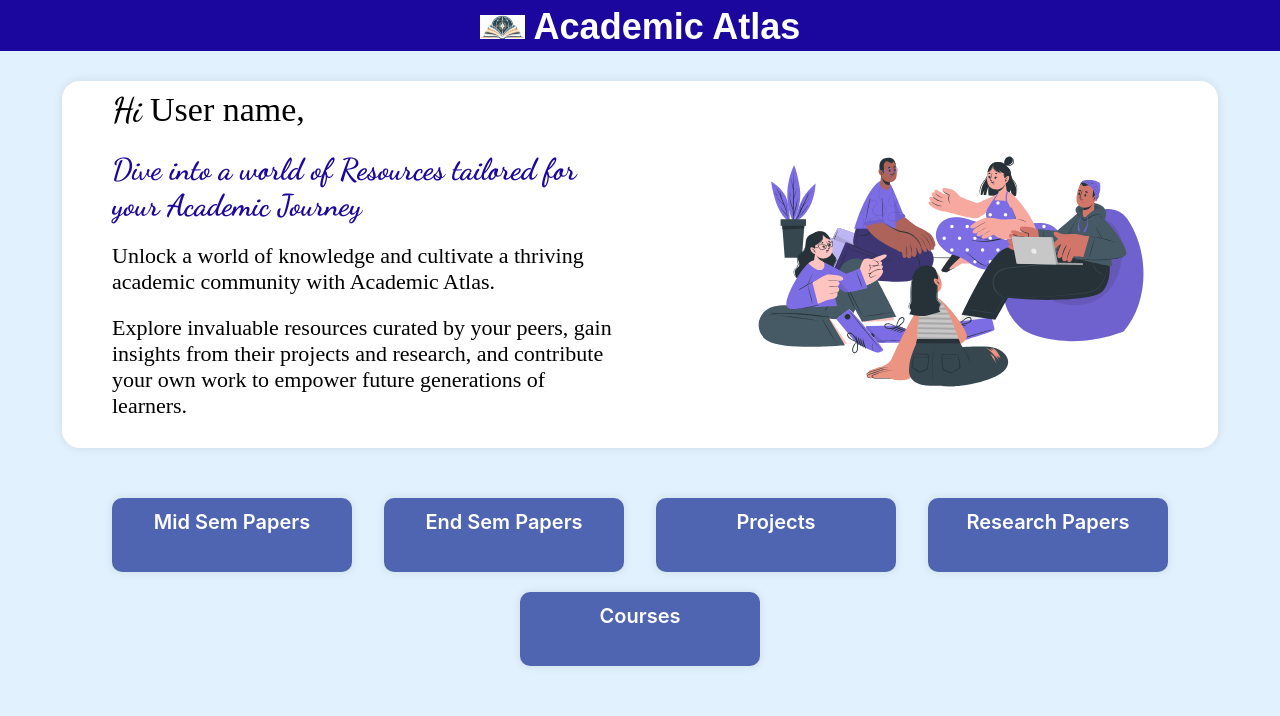
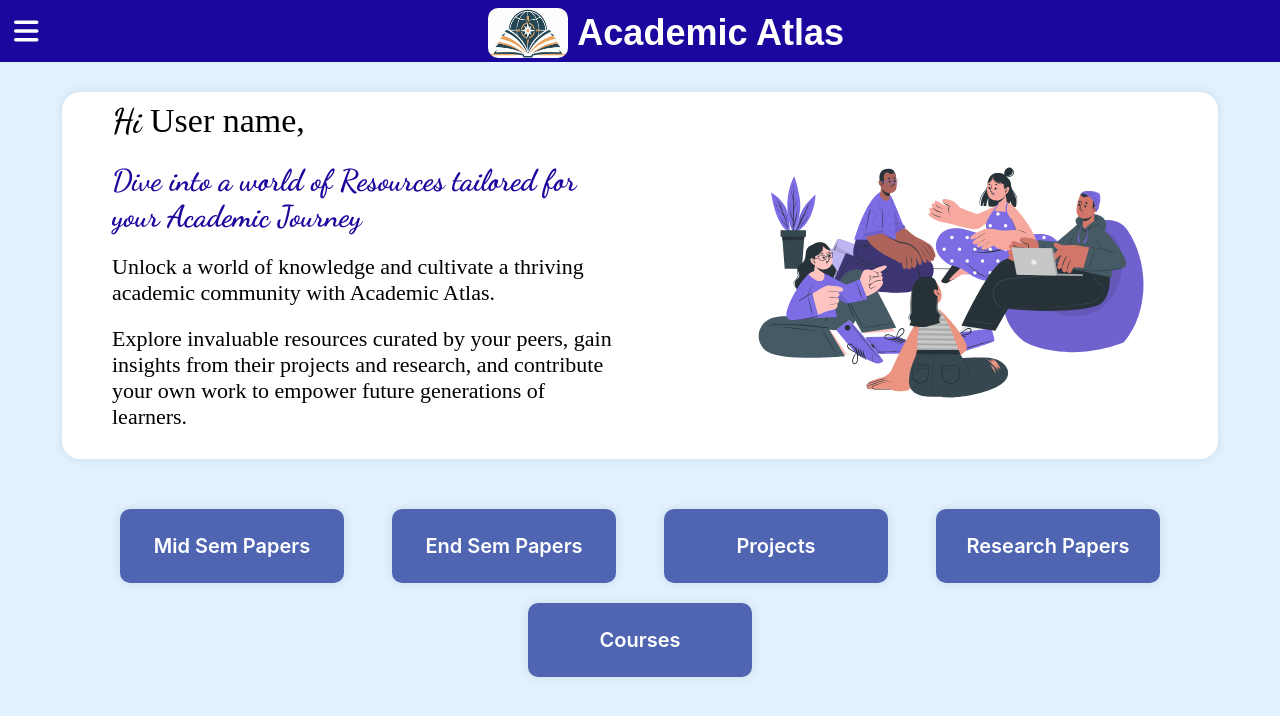
Before and after one commit to nazeer-18/Academic-Atlas, a React (Create React App) app in the folder academic-atlas/: page / in a window 1280 px wide. Shown: the top 716 px of the page. Built offline with nearby package versions, Linux system fonts and the light colour scheme.

Commit message:
sidenav feature added, modified home page

```diff
--- a/academic-atlas/package.json
+++ b/academic-atlas/package.json
@@ -3,12 +3,17 @@
   "version": "0.1.0",
   "private": true,
   "dependencies": {
+    "@fortawesome/fontawesome-svg-core": "^6.5.2",
+    "@fortawesome/free-solid-svg-icons": "^6.5.2",
+    "@fortawesome/react-fontawesome": "^0.2.2",
     "@testing-library/jest-dom": "^5.17.0",
     "@testing-library/react": "^13.4.0",
     "@testing-library/user-event": "^13.5.0",
     "axios": "^1.7.2",
+    "fontawesome": "^5.6.3",
     "react": "^18.3.1",
     "react-dom": "^18.3.1",
+    "react-fontawesome": "^1.7.1",
     "react-router-dom": "^6.23.1",
     "react-scripts": "5.0.1",
     "web-vitals": "^2.1.4"
--- a/academic-atlas/src/components/Navbar.js
+++ b/academic-atlas/src/components/Navbar.js
@@ -1,11 +1,64 @@
+import React from 'react';
+import { Link } from 'react-router-dom';
 import '../styles/Navbar.css';
 import logoImage from '../assets/logo.jpg';
+import { FontAwesomeIcon } from '@fortawesome/react-fontawesome';
+import { faBars,faHouse,faFileLines ,faDiagramProject, faPlus,faAnglesLeft} from '@fortawesome/free-solid-svg-icons';
 
 export default function Navbar() {
+    const handleSideNav = () => {
+        const hamburger = document.querySelector('.hamburger');
+        const hiddenSideNav = document.querySelector('.hidden-side-nav');
+        hiddenSideNav.classList.toggle('show-side-nav');
+    }
     return (
-        <div className="navbar-header">
-            <img src={logoImage} alt="logo" />
-            Academic Atlas
+        <div className="nav-page">
+            <div className="side-nav">
+                <div className="hamburger" onClick={handleSideNav}>
+                    <FontAwesomeIcon icon={faBars} />
+                </div>
+                <div className="hidden-side-nav">
+                    <div className="sidenav-head" onClick={handleSideNav}>
+                        <FontAwesomeIcon icon={faAnglesLeft}  />  Go Back
+                    </div>
+                    <div className="sidenav-content">
+                        <Link>
+                            <div className="sidenav-item">
+                                <FontAwesomeIcon icon={faHouse} />Home
+                            </div>
+                        </Link>
+                        <Link to="/midsem">
+                            <div className="sidenav-item">
+                                <FontAwesomeIcon icon={faFileLines} />Midsem Papers
+                            </div>
+                        </Link>
+                        <Link to="/endsem">
+                            <div className="sidenav-item">
+                                <FontAwesomeIcon icon={faFileLines} />Endsem Papers
+                            </div>
+                        </Link>
+                        <Link to="/project">
+                            <div className="sidenav-item">
+                                <FontAwesomeIcon icon={faDiagramProject} />Projects
+                            </div>
+                        </Link>
+                        <Link to="/research">
+                            <div className="sidenav-item">
+                                <FontAwesomeIcon icon={faFileLines} />Research Papers
+                            </div>
+                        </Link>
+                        <Link to="/contribute">
+                            <div className="sidenav-item">
+                                <FontAwesomeIcon icon={faPlus} />Contribute Resource
+                            </div>
+                        </Link>
+                    </div>
+                </div>
+            </div>
+            <div className="navbar-header">
+                <img src={logoImage} alt="logo" />
+                Academic Atlas
+            </div>
         </div>
     );
 }
--- a/academic-atlas/src/styles/HomePage.css
+++ b/academic-atlas/src/styles/HomePage.css
@@ -33,9 +33,10 @@
 }
 
 .main-greeting{
-    font-weight: 400;
+    font-weight: 500;
     font-size:34px;
     font-family: 'merriweather';
+
 }
 
 .add-greeting{
@@ -73,7 +74,7 @@
     background-color: #4056aae6;
     color: white;
     margin: 10px auto;
-    padding: 12px 20px;
+    padding: 12px;
     font-size: 20px;
     cursor: pointer;
     border-radius: 10px;
@@ -82,6 +83,9 @@
     height:50px;
     text-align: center;
     box-shadow: 0 0 10px rgba(0,0,0,0.1);
+    display: flex;
+    justify-content: center;
+    align-items: center;
 }
 
 @media(max-width:1000px){
--- a/academic-atlas/src/styles/Navbar.css
+++ b/academic-atlas/src/styles/Navbar.css
@@ -1,22 +1,105 @@
-*{
-    padding: 0;
-    margin: 0;
+.nav-page{
+    background-color: #1B079D;
+    display: flex;
+    color: white;
+    align-items: center;
 }
 
 .navbar-header{
-    background-color: #1B079D;
-    color: white;
-    display: flex;
-    align-items: center;
-    justify-content: center;
     font-weight: 700;
     padding-top:6px;
     padding-bottom:3px;
+    margin:0px auto;
+    display: flex;
+    align-items: center;
     font-family: 'monserrat', sans-serif;
     font-size:36px;
 }
 
 .navbar-header img{
-    width: 45px;
+    width: 80px;
+    height:50px;
     margin-right: 9px;
+    border-radius: 10px;
 }
+
+.side-nav{
+    float: left;
+}
+
+.sidenav-head{
+    margin-left: 9px;
+    padding-top: 4px;
+    cursor: pointer;
+    font-size: 22px;
+    font-weight: 400;
+}
+
+.sidenav-item{
+    background-color: white;
+    margin:  6px 0px;
+    padding: 10px 12px;
+    font-size: 22px;
+    letter-spacing: 1px;
+    width:250px;
+    border-radius:0px 9px 9px 0px;
+}
+
+.sidenav-item:hover{
+    background-color: #4056aae6;
+    color: white;
+}
+
+.sidenav-content{
+    padding-top: 5px;
+    margin-top: 5px;
+}
+
+.sidenav-content a{
+    text-decoration: none;
+    color:black;
+    font-weight: 600;
+    font-family: 'merriweather';
+    box-sizing: border-box;
+}
+
+.sidenav-content svg{
+    margin-right: 13px;
+
+}
+
+.hamburger{
+    margin: 8px;
+    padding: 6px;
+    cursor: pointer;
+    font-weight: bold;
+    font-size:28px;
+}
+
+.hidden-side-nav{
+    position: absolute;
+    top:0;
+    left:-400px;
+    transition: all 0.8s ease-in-out;
+    height: 0%;
+    width:290px;
+}
+
+.show-side-nav{
+    border-radius: 0px 25px 25px 0px ;
+    display: block;
+    height: 100%;
+    background-color: #bedef4;
+    width:295px;
+    z-index: 1;
+    top: 0;
+    left: 0;
+    transition: all 0.8s ease-in-out;
+    color:black;
+}
+
+@media(max-width:420px){
+    .navbar-header img{
+        display: none;
+    }
+}
```
Also changed, not shown: 1 other file (tests, documents, lock files or other folders).
